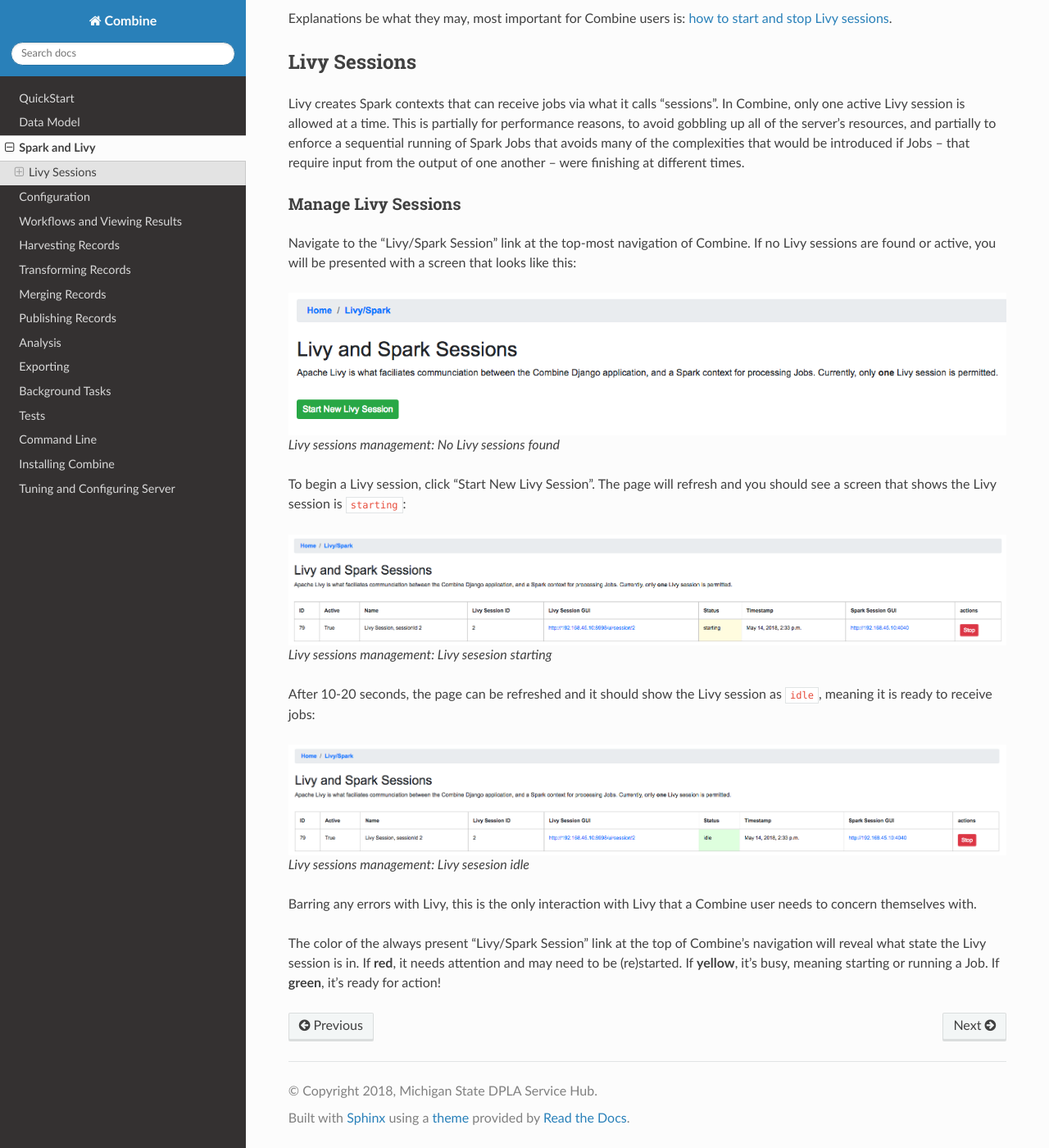
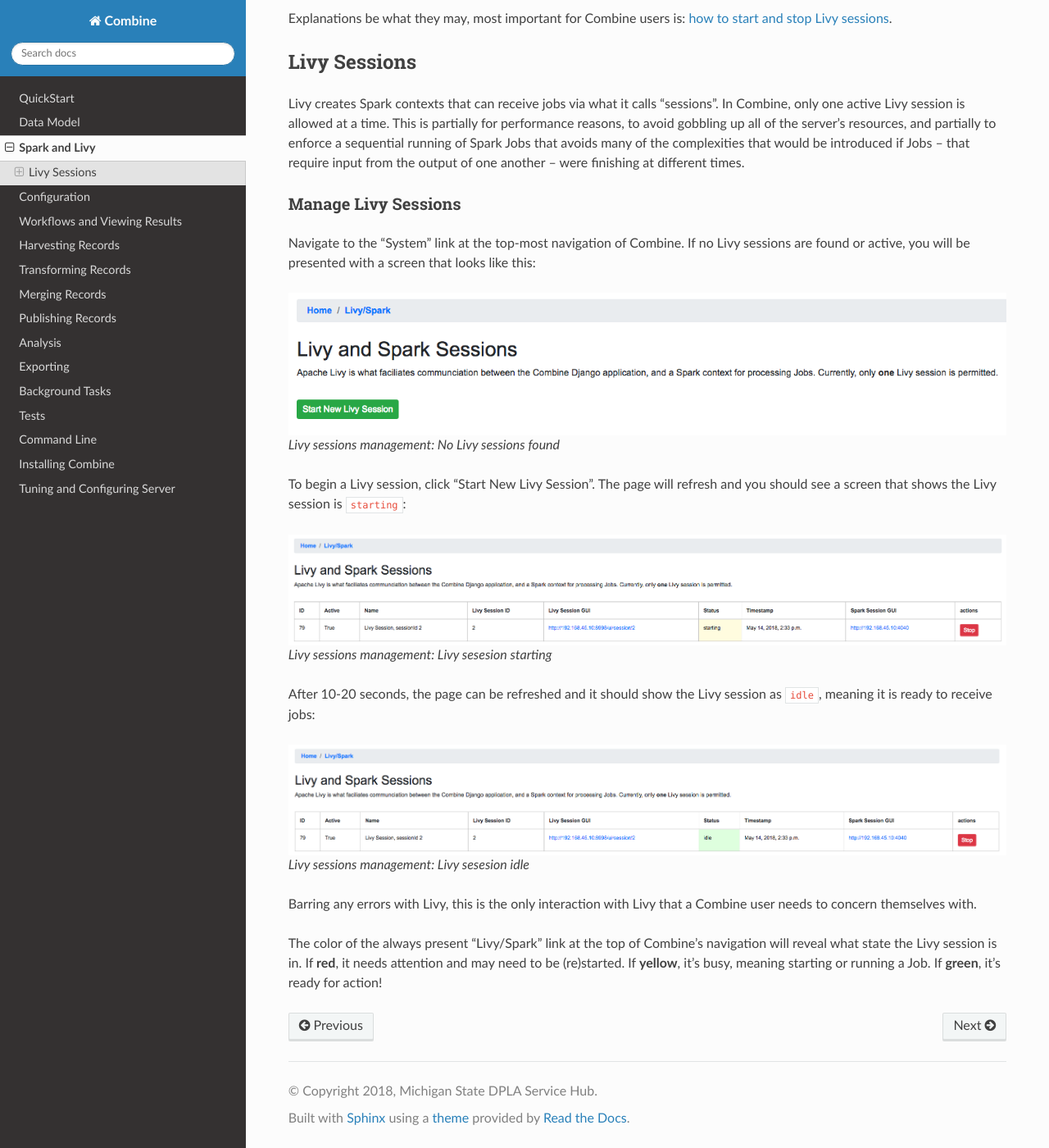
Before and after one commit to MI-DPLA/combine, a Sphinx documentation site: the page built from docs/spark_and_livy.rst, in a window 1280 px wide and 1400 px high, scrolled down 653 px. Shown: the whole window at 82% size. Built offline with Sphinx 7.4.7 and the Read the Docs theme 2.0.0, drawn with Linux system fonts in a browser that asks for light colours.

Commit message:
update docs and style

```diff
--- a/docs/quickstart.rst
+++ b/docs/quickstart.rst
@@ -142,7 +142,7 @@
 ready, though there are plans to have this automatically handled.
 
 To check and/or start a new Livy session, navigate to:
-http://192.168.45.10/combine/livy_sessions. The important column is
+http://192.168.45.10/combine/system. The important column is
 ``status`` which should read ``idle``. If not, click ``Stop`` or
 ``Remove`` under the ``actions`` column, and once stopped, click the
 ``start new session`` link near the top. Takes anywhere from 10-20
@@ -161,8 +161,7 @@
    Idle Livy session
 
 You can check the status of the Livy session at a glance from the
-Combine navigation, which should read ``Livy/Spark Session (idle)`` and
-have a green background if active.
+Combine navigation, where ``Livy/Spark`` next to ``System`` should have a green background if active.
 
 Combine Data Model
 ==================
--- a/docs/spark_and_livy.rst
+++ b/docs/spark_and_livy.rst
@@ -22,7 +22,7 @@
 Manage Livy Sessions
 --------------------
 
-Navigate to the "Livy/Spark Session" link at the top-most navigation of Combine.  If no Livy sessions are found or active, you will be presented with a screen that looks like this:
+Navigate to the "System" link at the top-most navigation of Combine.  If no Livy sessions are found or active, you will be presented with a screen that looks like this:
 
 .. figure:: img/livy_session_none.png
    :alt: Livy sessions management: No Livy sessions found
@@ -48,4 +48,4 @@
 
 Barring any errors with Livy, this is the only interaction with Livy that a Combine user needs to concern themselves with.
 
-The color of the always present "Livy/Spark Session" link at the top of Combine's navigation will reveal what state the Livy session is in.  If **red**, it needs attention and may need to be (re)started.  If **yellow**, it's busy, meaning starting or running a Job.  If **green**, it's ready for action!
+The color of the always present "Livy/Spark" link at the top of Combine's navigation will reveal what state the Livy session is in.  If **red**, it needs attention and may need to be (re)started.  If **yellow**, it's busy, meaning starting or running a Job.  If **green**, it's ready for action!
```
Also changed, not shown: 1 other file.
